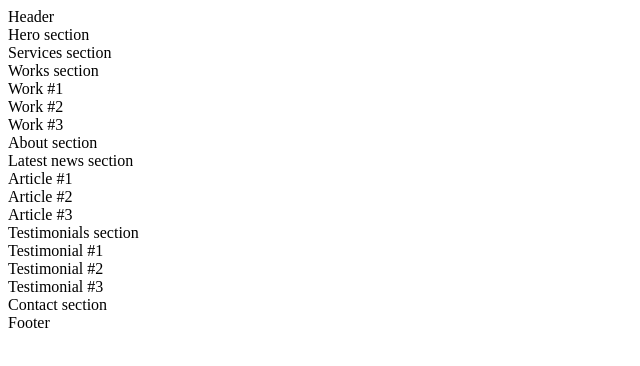
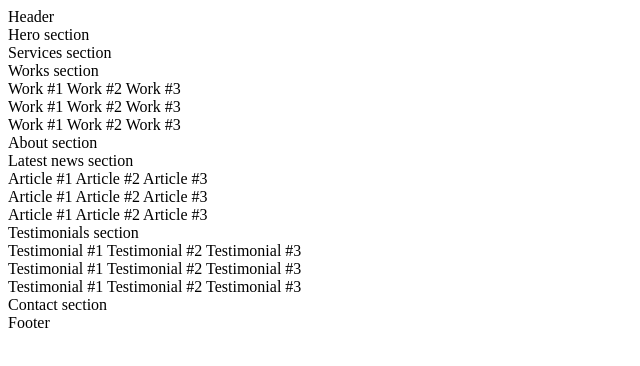
Before and after one commit to SebastianMH14/holbertonschool-web_front_end, a plain HTML site: page 0x00-html_advanced/6-index.html in a window 1280 px wide. Shown: the whole page, without its empty margins (0-640 px from the left). Drawn offline with Linux system fonts and the light colour scheme.

Commit message:
fix task 6

```diff
--- a/0x00-html_advanced/6-index.html
+++ b/0x00-html_advanced/6-index.html
@@ -1,11 +1,11 @@
 <!DOCTYPE html>
 <html dir="ltr" lang="en">
     <head>
-        <meta charset="utf-8" />
-        <meta name="viewport" width="device-width" initial-scale="1.0" viewport-fit="cover"/>
+        <meta charset="utf-8">
+        <meta name="viewport" content="width=device-width, initial-scale=1.0, viewport-fit=cover">
         <title>Homepage - Techium</title>
         <meta name="description" content="Techium is a digital agency">
-        <link rel="icon" type="image/x-icon" href="favicon.ico">
+        <link rel="icon" type="image/x-icon" href="./favicon.ico">
         <link rel="icon" type="image/png" href="./favicon.png">
     </head>
     <body>
@@ -16,20 +16,56 @@
             <section>Hero section</section>
             <section>Services section</section>
             <section>Works section
-                <article>Work #1</article>
-                <article>Work #2</article>
-                <article>Work #3</article>
+                <article>
+                    Work #1
+                    Work #2
+                    Work #3
+                </article>
+                <article>
+                    Work #1
+                    Work #2
+                    Work #3
+                </article>
+                <article>
+                    Work #1
+                    Work #2
+                    Work #3
+                </article>
             </section>
             <section>About section</section>
             <section>Latest news section
-                <article>Article #1</article>
-                <article>Article #2</article>
-                <article>Article #3</article>
+                <article>
+                    Article #1
+                    Article #2
+                    Article #3
+                </article>
+                <article>
+                    Article #1
+                    Article #2
+                    Article #3
+                </article>
+                <article>
+                    Article #1
+                    Article #2
+                    Article #3
+                </article>
             </section>
             <section>Testimonials section
-                <article>Testimonial #1</article>
-                <article>Testimonial #2</article>
-                <article>Testimonial #3</article>
+                <article>
+                    Testimonial #1
+                    Testimonial #2
+                    Testimonial #3
+                </article>
+                <article>
+                    Testimonial #1
+                    Testimonial #2
+                    Testimonial #3
+                </article>
+                <article>
+                    Testimonial #1
+                    Testimonial #2
+                    Testimonial #3
+                </article>
             </section>
             <section>Contact section</section>
         </main>
```
